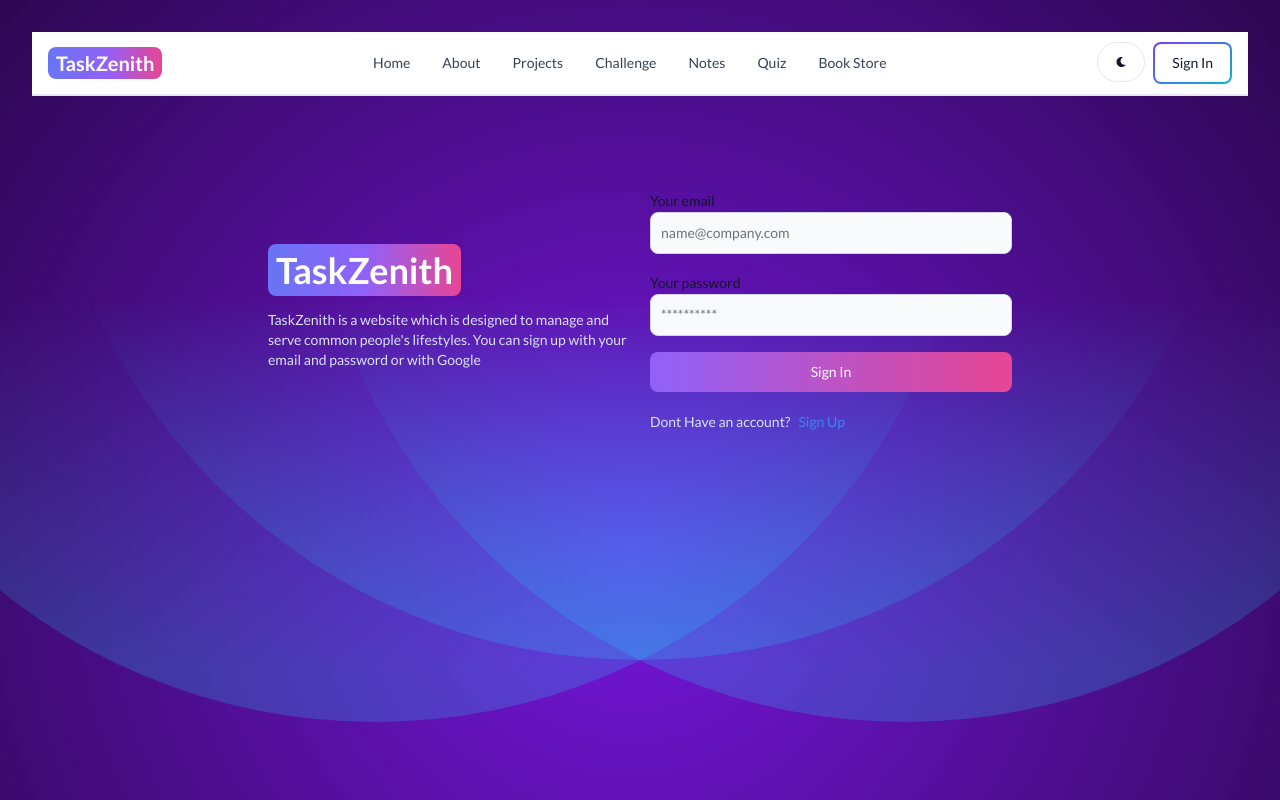
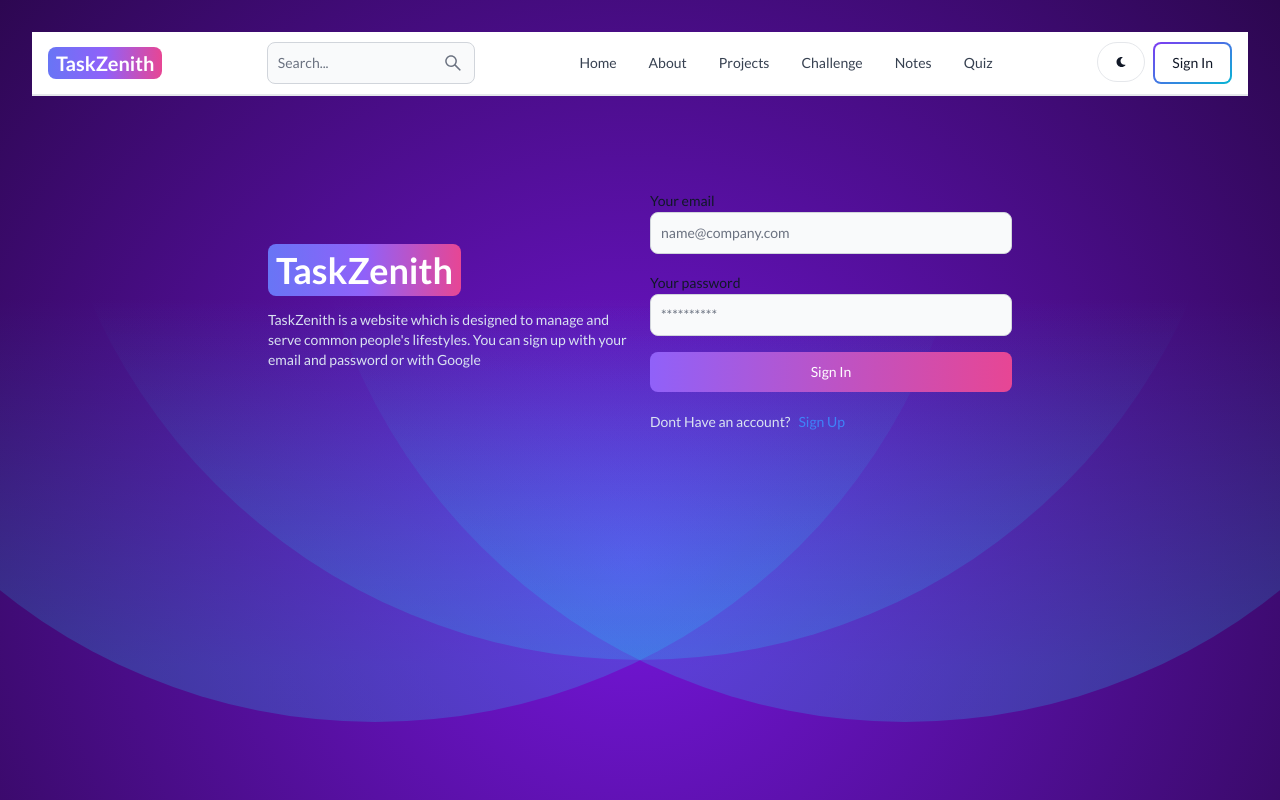
Before and after one commit to anilpiparaiya/TaskZenith, a React (Vite) app: page /sign-in in a window 1280 px wide. Shown: the top 800 px of the page. Built offline with nearby package versions, Linux system fonts and the light colour scheme.

Commit message:
Remove legacy code from the Header and update with search box

```diff
--- a/src/components/Header/Header.jsx
+++ b/src/components/Header/Header.jsx
@@ -15,7 +15,7 @@ export default function Header() {
           TaskZenith
         </span>
       </Link>
-      {/* <form>
+      <form>
         <TextInput
           type="text"
           placeholder="Search..."
@@ -25,7 +25,7 @@ export default function Header() {
       </form>
       <Button className="w-12 h-10 lg:hidden" color="gray" pill>
         <AiOutlineSearch />
-      </Button> */}
+      </Button>
       <div className="flex gap-2 md:order-2">
         <Button className="w-12 h-10 hidden sm:inline" color="gray" pill>
           <FaMoon />
@@ -59,149 +59,7 @@ export default function Header() {
         <Navbar.Link active={path === "/quiz"} as={"div"}>
           <Link to="/quiz">Quiz</Link>
         </Navbar.Link>
-
-        <Navbar.Link active={path === "/books"} as={"div"}>
-          <Link to="/books">Book Store</Link>
-        </Navbar.Link>
-
       </Navbar.Collapse>
     </Navbar>
   );
 }
-
-// OLD LEGACY CODE OF MY PREVIOUS VERSION
-
-// import React from 'react'
-// import { Link, NavLink } from 'react-router-dom';
-// import icon from "../../assets/icon.png"
-// import logomark from "../../assets/logomark.svg"
-// export default function Header() {
-//     return (
-//         <header className="shadow sticky z-50 top-0 w-full">
-//             <nav className="bg-white border-gray-200 px-4 lg:px-6 py-2.5">
-//                 <div className="flex flex-wrap justify-between items-center mx-auto max-w-screen-xl">
-//                     <Link to="/" className="flex items-center">
-//                         <img
-//                             // src="https://alexharkness.com/wp-content/uploads/2020/06/logo-2.png"
-//                             // src="https://www.acadease.com/img/icon/f-03.png"
-//                             // src={icon}
-//                             src={logomark}
-//                             className="mr-3 h-12" // bg-yellow-500
-//                             alt="Logo"
-//                         />
-//                     </Link>
-//                     <div className="flex items-center lg:order-2">
-//                         <Link
-//                             to="#"
-//                             className="text-gray-800 hover:bg-gray-50 focus:ring-4 focus:ring-gray-300 font-medium rounded-lg text-sm px-4 lg:px-5 py-2 lg:py-2.5 mr-2 focus:outline-none"
-//                         >
-//                             Log in
-//                         </Link>
-//                         <Link
-//                             to="#"
-//                             className="text-white bg-orange-700 hover:bg-orange-800 focus:ring-4 focus:ring-orange-300 font-medium rounded-lg text-sm px-4 lg:px-5 py-2 lg:py-2.5 mr-2 focus:outline-none"
-//                         >
-//                             Get started
-//                         </Link>
-//                     </div>
-//                     <div
-//                         className="hidden justify-between items-center w-full lg:flex lg:w-auto lg:order-1"
-//                         id="mobile-menu-2"
-//                     >
-//                         <ul className="flex flex-col mt-4 font-medium lg:flex-row lg:space-x-8 lg:mt-0">
-//                             <li>
-//                                 <NavLink to="/"
-//                                     className={({isActive}) =>
-//                                         `block py-2 pr-4 pl-3 duration-200 ${isActive ? "text-orange-700" : "text-gray-700" } border-b border-gray-100 hover:bg-gray-50 lg:hover:bg-transparent lg:border-0 hover:text-orange-700 lg:p-0`
-//                                     }
-//                                 >
-//                                     Home
-//                                 </NavLink>
-//                             </li>
-
-//                             <li>
-//                                 <NavLink to="/notes"
-//                                     className={({isActive}) =>
-//                                         `block py-2 pr-4 pl-3 duration-200 ${isActive ? "text-orange-700" : "text-gray-700" } border-b border-gray-100 hover:bg-gray-50 lg:hover:bg-transparent lg:border-0 hover:text-orange-700 lg:p-0`
-//                                     }
-//                                 >
-//                                     Notes
-//                                 </NavLink>
-//                             </li>
-
-//                             <li>
-//                                 <NavLink to="/projects"
-//                                     className={({isActive}) =>
-//                                         `block py-2 pr-4 pl-3 duration-200 ${isActive ? "text-orange-700" : "text-gray-700" } border-b border-gray-100 hover:bg-gray-50 lg:hover:bg-transparent lg:border-0 hover:text-orange-700 lg:p-0`
-//                                     }
-//                                 >
-//                                     Projects
-//                                 </NavLink>
-//                             </li>
-
-//                             <li>
-//                                 <NavLink to="/task"
-//                                     className={({isActive}) =>
-//                                         `block py-2 pr-4 pl-3 duration-200 ${isActive ? "text-orange-700" : "text-gray-700" } border-b border-gray-100 hover:bg-gray-50 lg:hover:bg-transparent lg:border-0 hover:text-orange-700 lg:p-0`
-//                                     }
-//                                 >
-//                                     Task
-//                                 </NavLink>
-//                             </li>
-
-//                             <li>
-//                                 <NavLink to="/investment"
-//                                     className={({isActive}) =>
-//                                         `block py-2 pr-4 pl-3 duration-200 ${isActive ? "text-orange-700" : "text-gray-700" } border-b border-gray-100 hover:bg-gray-50 lg:hover:bg-transparent lg:border-0 hover:text-orange-700 lg:p-0`
-//                                     }
-//                                 >
-//                                     Invest
-//                                 </NavLink>
-//                             </li>
-
-//                             <li>
-//                                 <NavLink to="/quiz"
-//                                     className={({isActive}) =>
-//                                         `block py-2 pr-4 pl-3 duration-200 ${isActive ? "text-orange-700" : "text-gray-700" } border-b border-gray-100 hover:bg-gray-50 lg:hover:bg-transparent lg:border-0 hover:text-orange-700 lg:p-0`
-//                                     }
-//                                 >
-//                                     Quiz
-//                                 </NavLink>
-//                             </li>
-
-//                             <li>
-//                                 <NavLink to="/about"
-//                                     className={({isActive}) =>
-//                                         `block py-2 pr-4 pl-3 duration-200 ${isActive ? "text-orange-700" : "text-gray-700" } border-b border-gray-100 hover:bg-gray-50 lg:hover:bg-transparent lg:border-0 hover:text-orange-700 lg:p-0`
-//                                     }
-//                                 >
-//                                     About
-//                                 </NavLink>
-//                             </li>
-
-//                             <li>
-//                                 <NavLink to="/contact"
-//                                     className={({isActive}) =>
-//                                         `block py-2 pr-4 pl-3 duration-200 ${isActive ? "text-orange-700" : "text-gray-700" } border-b border-gray-100 hover:bg-gray-50 lg:hover:bg-transparent lg:border-0 hover:text-orange-700 lg:p-0`
-//                                     }
-//                                 >
-//                                     Contact
-//                                 </NavLink>
-//                             </li>
-
-//                             <li>
-//                                 <NavLink to="/github"
-//                                     className={({isActive}) =>
-//                                         `block py-2 pr-4 pl-3 duration-200 ${isActive ? "text-orange-700" : "text-gray-700" } border-b border-gray-100 hover:bg-gray-50 lg:hover:bg-transparent lg:border-0 hover:text-orange-700 lg:p-0`
-//                                     }
-//                                 >
-//                                     Github
-//                                 </NavLink>
-//                             </li>
-//                         </ul>
-//                     </div>
-//                 </div>
-//             </nav>
-//         </header>
-//     );
-// }
```
